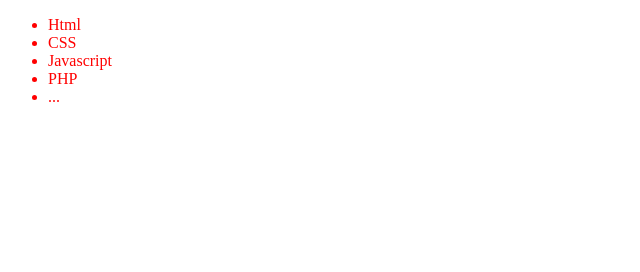
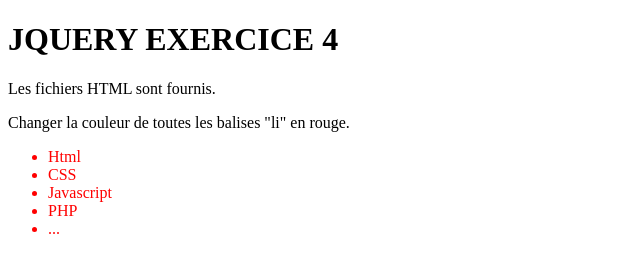
Before and after one commit to Sandy-Tran/Jquery-Exo4, a plain HTML site: page index.html in a window 1280 px wide. Shown: the whole page, without its empty margins (0-640 px from the left). Drawn offline with nearby package versions, Linux system fonts and the light colour scheme.

Commit message:
Exo4 modifié

```diff
--- a/index.html
+++ b/index.html
@@ -7,6 +7,11 @@
   <title>Exercice 4</title>
 </head>
 <body>
+  <div>
+    <h1>JQUERY EXERCICE 4</h1>
+    <p>Les fichiers HTML sont fournis.</p>
+    <p>Changer la couleur de toutes les balises "li" en rouge.</p>
+  </div>
   <ul>
     <li>Html</li>
     <li>CSS</li>
```
